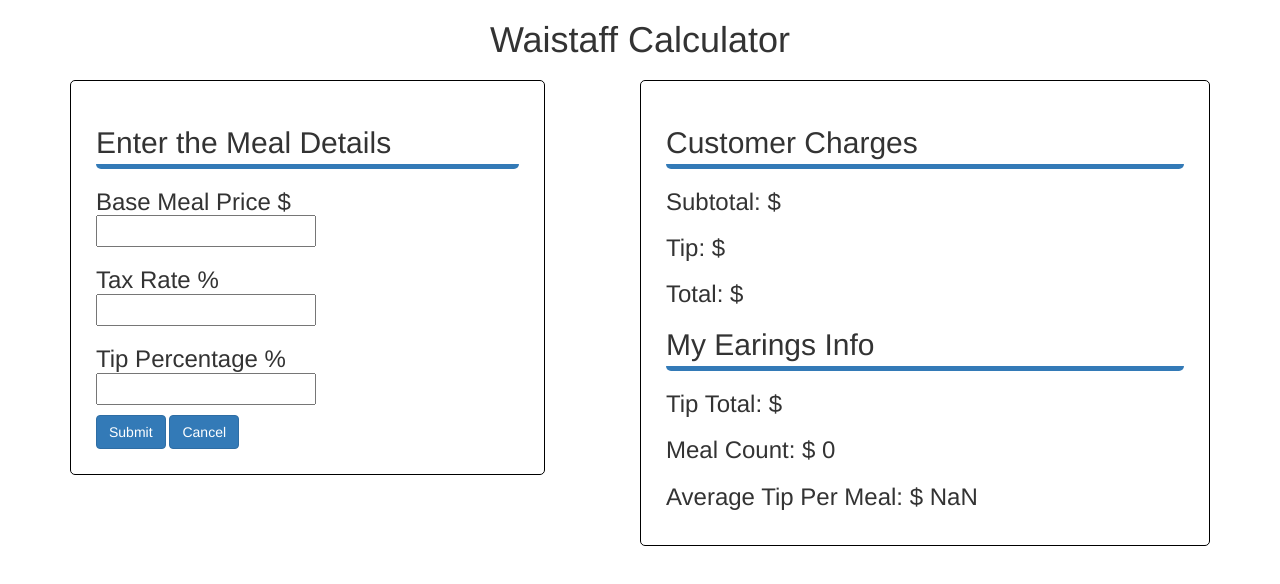
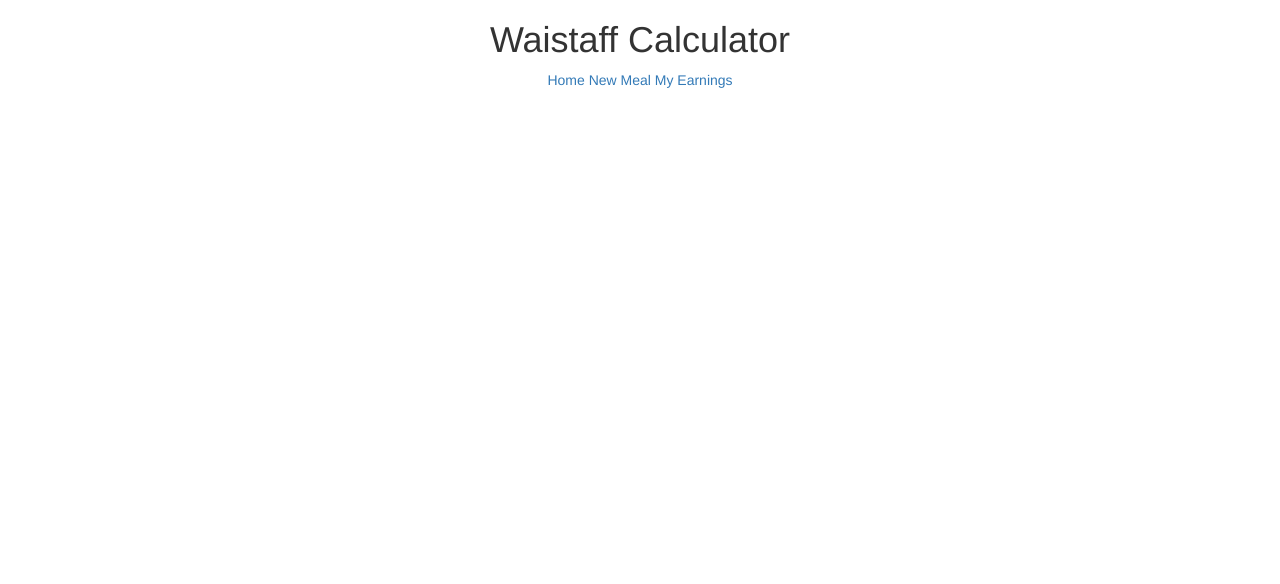
Before and after one commit to chrissschin/waitstaff-calculator, a website: page index.html in a window 1280 px wide. Drawn offline with nearby package versions, Linux system fonts and the light colour scheme; some packages are replaced by stand-ins of ours.

Commit message:
templating

```diff
--- a/index.html
+++ b/index.html
@@ -3,49 +3,26 @@
 <head>
   <meta charset="UTF-8">
   <title>Waitstaff Calculator</title>
+  <!-- styles -->
   <link rel="stylesheet" href="node_modules/bootstrap/dist/css/bootstrap.min.css">
   <link rel="stylesheet" href="style.css">
+  <!-- vendors -->
   <script src="node_modules/angular/angular.min.js" type="text/javascript"></script>
+  <script src="node_modules/angular-route/angular-route.min.js"></script>
+  <!-- my scripts -->
   <script src="myApp.js"></script>
 </head>
 <body ng-controller="mainCtrl" class="container">
   <header>
     <h1>Waistaff Calculator</h1>
+    <nav>
+      <a href="">Home</a>
+      <a href="">New Meal</a>
+      <a href="">My Earnings</a>
+    </nav>
   </header>
-  <section id="meal-details" class="col-sm-5">
-    <form ng-submit="submitForm();">
-    <h2>Enter the Meal Details</h2>
-    <h3>Base Meal Price $ <input class="num" type="number" step="0.01" ng-model='mealPrice' required></h3>
-    <h3>Tax Rate % <input class="num" type="number" ng-model='taxRate' required></h3>
-    <h3>Tip Percentage % <input class="num" type="number" ng-model='tipPer' required></h3>
-
-    <div>
-      <input class="btn btn-primary" type="submit" value="Submit">
-      <input class="btn btn-primary" type="reset" value="Cancel">
-    </div>
-
-    </form>
-  </section>
-
-  <div class="col-sm-1">
-
-  </div>
 
 
-<section class="col-sm-6" id="cust-earn">
-  <div id="customer-charges">
-    <h2>Customer Charges</h2>
-    <h3>Subtotal: $ {{ mealDetail.base }}</h3>
-    <h3>Tip: $ {{ tip.toFixed(2) }}</h3>
-    <h3>Total: $ {{ total.toFixed(2) }}</h3>
-  </div>
-  <div id="earnings-info">
-    <h2>My Earings Info</h2>
-    <h3 ng-model="tipTotal">Tip Total: $ {{ tipTotal.tofixed(2) }}</h3>
-    <h3 ng-model="mealCount">Meal Count: $ {{ mealCount }}</h3>
-    <h3 ng-model="averageTip">Average Tip Per Meal: $ {{ (tipTotal/mealCount).toFixed(2) }}</h3>
-  </div>
-</section>
 
 </body>
 </html>
--- a/myApp.js
+++ b/myApp.js
@@ -1,4 +1,4 @@
-angular.module("myApp", [])
+angular.module("myApp", ['ngRoute'])
   .controller("mainCtrl", function($scope){
 
     $scope.mealDetail = {};
--- a/package.json
+++ b/package.json
@@ -10,6 +10,7 @@
   "license": "ISC",
   "devDependencies": {
     "angular": "^1.4.8",
+    "angular-route": "^1.4.8",
     "bootstrap": "^3.3.6"
   }
 }
```
Also changed, not shown: templates.html (added).
